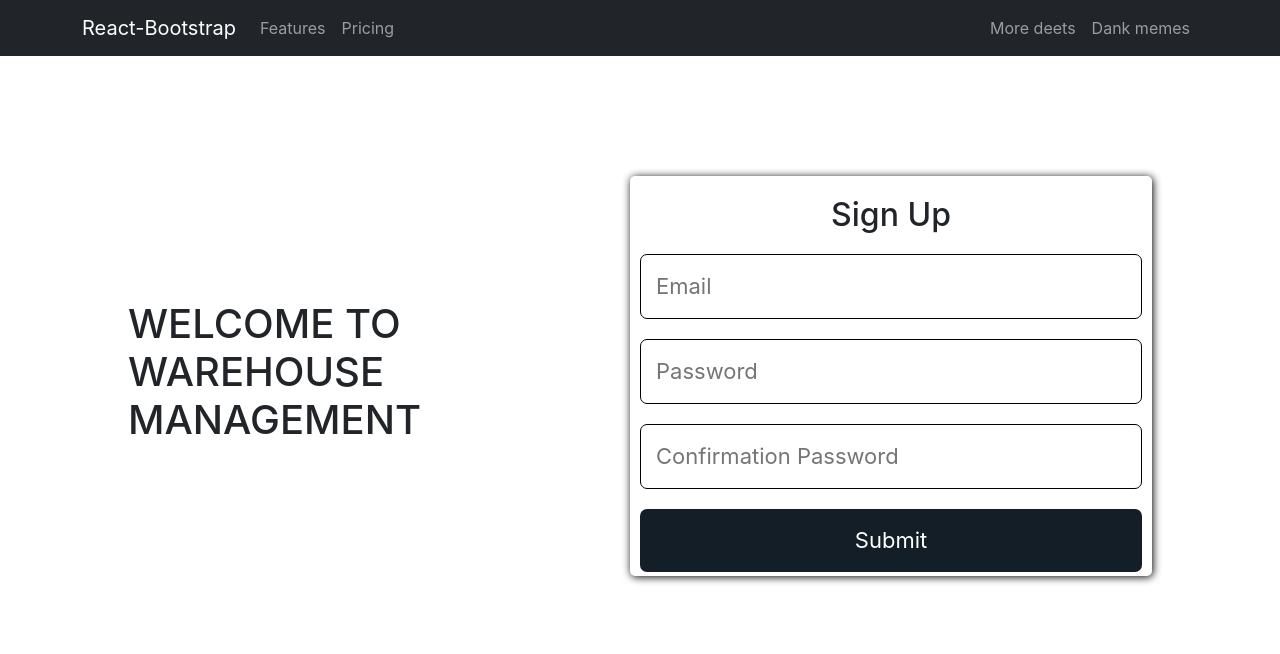
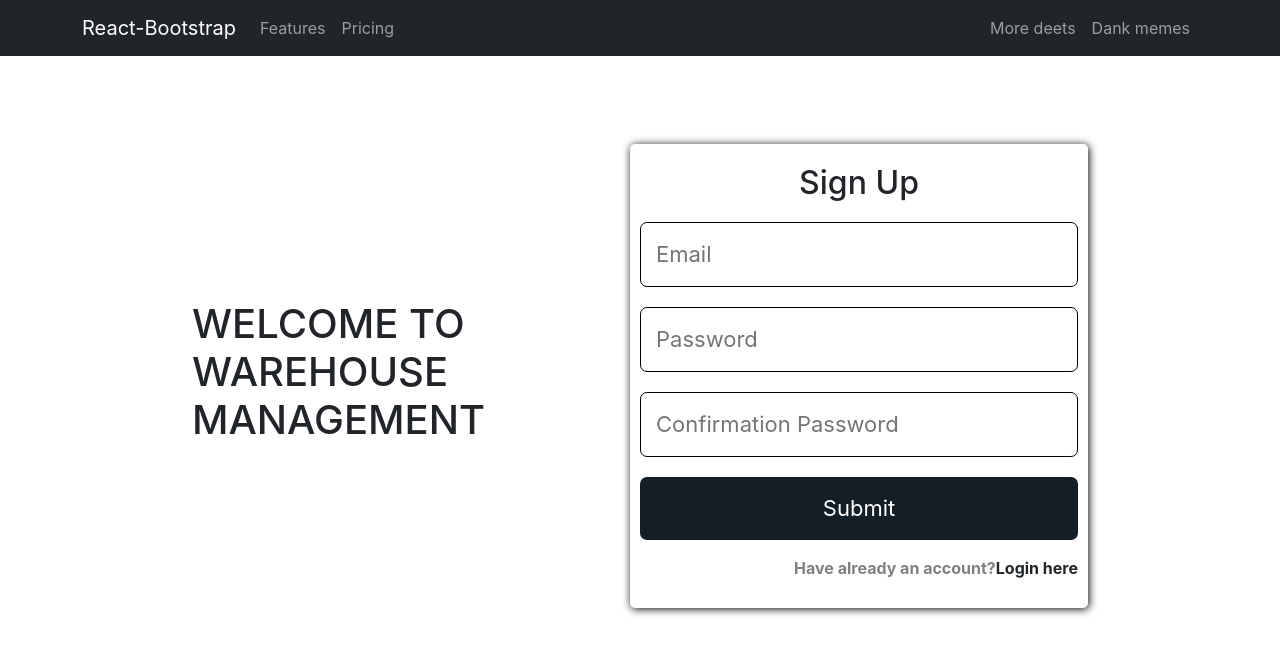
Before and after one commit to AbdMamun1999/warehouse-management-client-site, a React (Create React App) app: page /register in a window 1280 px wide. Shown: the top 654 px of the page. Built offline with nearby package versions, Linux system fonts and the light colour scheme.

Commit message:
some style add on sign up page

```diff
--- a/src/Components/Register/Register.css
+++ b/src/Components/Register/Register.css
@@ -1,6 +1,6 @@
 .register{
     margin: auto;
-    width: 80vw;
+    width: 70vw;
     height: 80vh;
     display: flex;
     align-items: center;
@@ -17,10 +17,7 @@
     padding: 20px 10px 10px 10px;
     border-radius: 5px;
 }
-.register span{
-    border: 1px solid black;
-    padding: 15px 15px;
-}
+
 .register-container input{
     outline: none;
     width: 100%;
@@ -32,6 +29,13 @@
     border-radius: 7px;
     color: #141E27;
 }
+.link{
+    color: gray;
+}
+.link a{
+    border: none;
+    text-decoration: none;
+}
 .register-container input[type='submit']{
     border: none;
     background-color: #141E27;
@@ -40,6 +44,6 @@
 @media only screen and (min-width: 600px) {
     .register-container{
         width: 500px;
-        height: 400px;
+        height: 464px;
     }
 }
--- a/src/Components/Register/Register.js
+++ b/src/Components/Register/Register.js
@@ -1,5 +1,8 @@
 import React from 'react';
 import './Register.css'
+import { Link } from 'react-router-dom';
+import { Nav } from 'react-bootstrap';
+
 
 const Register = () => {
     return (
@@ -13,6 +16,12 @@ const Register = () => {
                     <input type="password" name="confirm-password" id="" placeholder='Confirmation Password' required />
                     <input type="submit" value="Submit" />
                 </form>
+                <div className='d-flex align-items-end justify-content-end mt-3'>
+                    <p className='fw-bold link'>
+                        Have already an account?<span>
+                         <Link className='text-dark' to={'/login'}>Login here</Link></span>
+                    </p>
+                </div>
             </div>
         </div>
     );
```
